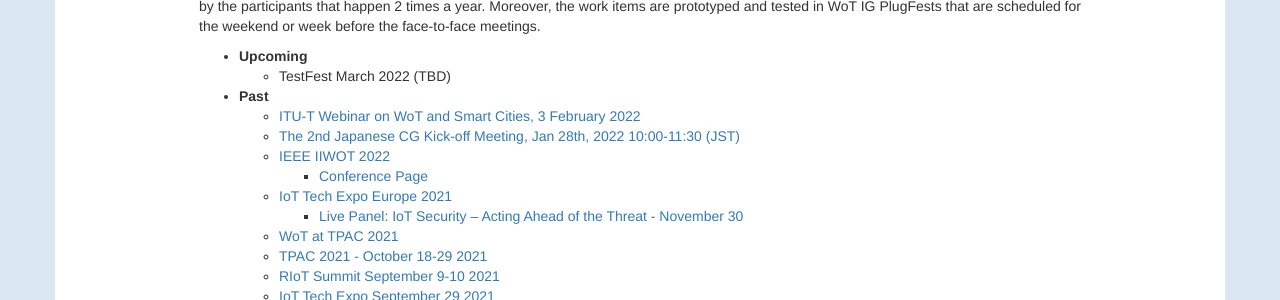
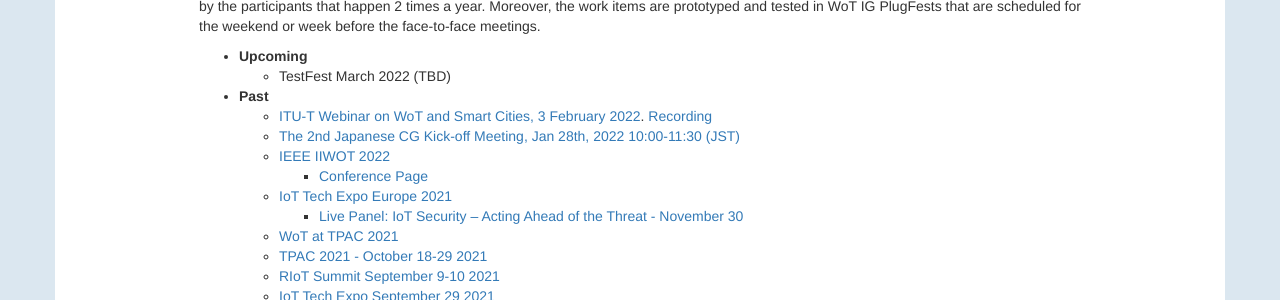
Before and after one commit to w3c/wot-marketing, a Jekyll site: the page built from docs/activities/general/index.html, in a window 1280 px wide. Shown: the part 542-842 px from the top of the page. Built offline with Jekyll 4.4.1, drawn with Linux system fonts in a browser that asks for light colours; nearby versions of some CDN libraries.

Commit message:
add recording link

```diff
--- a/docs/activities/general/index.html
+++ b/docs/activities/general/index.html
@@ -54,7 +54,7 @@
 		<li>
 			<strong>Past</strong>
 			<ul>
-				<li><a target="_blank" href="https://www.itu.int/en/ITU-T/webinars/20220203/Pages/default.aspx">ITU-T Webinar on WoT and Smart Cities, 3 February 2022</a></li>
+				<li><a target="_blank" href="https://www.itu.int/en/ITU-T/webinars/20220203/Pages/default.aspx">ITU-T Webinar on WoT and Smart Cities, 3 February 2022</a>. <a target="_blank" href="https://itu.zoom.us/rec/play/5IcIYe31pKsPRailQ27XhMI-vNTscPnLbo6g1SzLqLMe5d9wsCw8GdJNQzSQCDWMME5rd206C7SbjU3i.dcJldmtanzRphZPh?continueMode=true">Recording</a></li>
 				<li><a target="_blank" href="https://github.com/w3c/wot-jp-cg/blob/main/Event/20220128_2nd_Main_Meeting/Agenda.md">The 2nd Japanese CG Kick-off Meeting, Jan 28th, 2022 10:00-11:30 (JST)</a></li>
 				<li><a target="_blank" href="https://iiwot22.nws.cs.unibo.it/ ">IEEE IIWOT 2022</a>
 					<ul>
```
